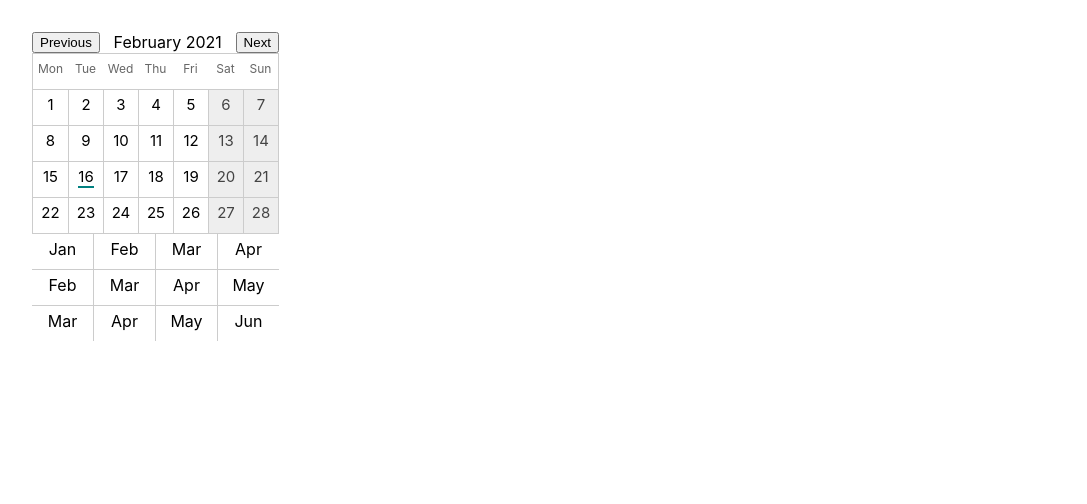
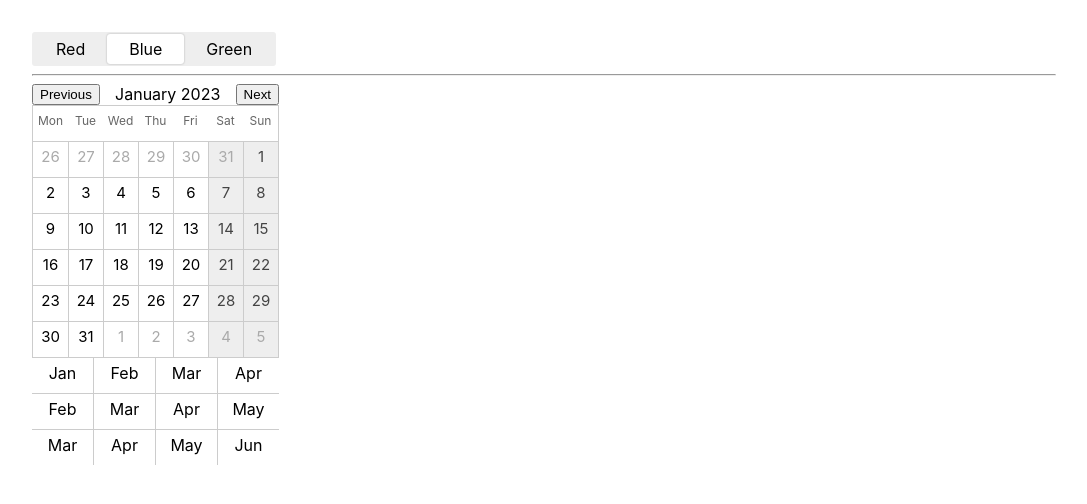
Before and after one commit to mohdovais/react-components, a React (Vite) app: page / in a window 1280 px wide. Shown: the top 504 px of the page, without its empty margins (96-1183 px from the left). Built offline with nearby package versions, Linux system fonts and the light colour scheme.

Commit message:
segmented control

```diff
--- a/package.json
+++ b/package.json
@@ -7,6 +7,7 @@
     "serve": "vite preview"
   },
   "dependencies": {
+    "focus-visible": "^5.2.0",
     "react": "^17.0.0",
     "react-dom": "^17.0.0"
   },
--- a/src/App.tsx
+++ b/src/App.tsx
@@ -1,10 +1,23 @@
 import React from "react";
+import 'focus-visible';
 import Calendar from "./components/calendar/Calendar";
+import {
+  Segment,
+  SegmentedControl,
+} from "./components/segmented-control/SegmentedControl";
 //import countries from "../data/countries.json";
 
 function App(): JSX.Element {
+  const [color, setColor] = React.useState("blue");
   return (
     <div style={{ width: 1024, padding: "2em", margin: "0 auto" }}>
+      <SegmentedControl value={color} onChange={setColor}>
+        {null}
+        <Segment value="red">Red</Segment>
+        <Segment value="blue">Blue</Segment>
+        <Segment value="green">Green</Segment>
+      </SegmentedControl>
+      <hr/>
       <Calendar onSelect={(date) => console.log(date)} />
     </div>
   );
--- a/src/components/calendar/Calendar.tsx
+++ b/src/components/calendar/Calendar.tsx
@@ -10,6 +10,7 @@ interface CalendarProps {
 }
 
 const lazy = () => {
+  return { month: 1, year: 2023 };
   const date = new Date();
   const month = date.getMonth() + 1;
   const year = date.getFullYear();
--- a/src/components/calendar/Month.module.css
+++ b/src/components/calendar/Month.module.css
@@ -28,11 +28,11 @@
     color: #444;
 }
 
-.td:not(.disabled):not(:empty){
+.td:not(.disabled):not(:empty):not(.not_current){
     cursor: pointer;
 }
 
-.td:not(.disabled):not(:empty):hover{
+.td:not(.disabled):not(:empty):not(.not_current):hover{
     background-color: #ddd;
 }
 
@@ -41,9 +41,14 @@
 }
 
 .td > span {
-    border-bottom: 2px solid transparent;
+    border: 2px solid transparent;
 }
 
 .td.today > span {
-    border-color: teal;
+    border-bottom-color: teal;
 }
+
+.weekend.not_current,
+.not_current {
+    color: #aaa;
+}
--- a/src/components/calendar/Month.tsx
+++ b/src/components/calendar/Month.tsx
@@ -15,23 +15,55 @@ interface MonthProps {
 
 const Header = memo(function Header() {
   return (
-    <header className={style.tr}>
+    <div className={style.tr}>
       {weekdays_short.map((weekday) => (
         <div key={weekday} className={style.th}>
           {weekday}
         </div>
       ))}
-    </header>
+    </div>
   );
 });
 
+const date2str = (d: Date) => d.toISOString().split("T")[0];
+
+function resolveDate(
+  y: number,
+  m: number,
+  d: number,
+  daysInMonth: number,
+  daysInPreviousMonth: number
+) {
+  let yy = y;
+  let mm = m;
+  let dd = d;
+  if (dd < 1) {
+    if (mm > 1) {
+      mm = mm - 1;
+      dd = daysInPreviousMonth + dd;
+    } else {
+      yy = yy - 1;
+      mm = 12;
+      dd = daysInPreviousMonth + dd;
+    }
+  } else if (dd > daysInMonth) {
+    if (mm < 12) {
+      mm = mm + 1;
+      dd = dd - daysInMonth;
+    } else {
+      yy = yy + 1;
+      mm = 1;
+      dd = dd - daysInMonth;
+    }
+  }
+  return { yy, mm, dd };
+}
+
+
 export default function Month(props: MonthProps): JSX.Element {
-  const { month, year, max, min, selected, today, onSelect = emptyFn } = props;
-  const daysInMonth = getDaysInMonth(month, year);
+  const { month, year, max, min, selected, onSelect = emptyFn } = props;
   const firstDay = new Date(year, month - 1, 1).getDay();
-  const weeks = Math.ceil((daysInMonth + firstDay - 1) / 7);
-  const rows = [];
-  console.log(firstDay, weeks);
+  const today = date2str(new Date());
 
   const callback = useCallback(
     (event: React.MouseEvent<HTMLDivElement>) => {
@@ -40,37 +72,52 @@ export default function Month(props: MonthProps): JSX.Element {
     [onSelect]
   );
 
-  for (let i = 0; i < weeks; i++) {
-    rows.push(
-      <div key={"week" + i} className={style.tr}>
-        {[1, 2, 3, 4, 5, 6, 7].map((d) => {
-          const day = i * 7 + d - firstDay + 1;
-          const valid = day > 0 && day <= daysInMonth;
-          const date = valid ? toISOString(year, month, day) : "";
+  /**
+   * Week start with Sunday 0 in JavaScript,
+   * however, our week start with Monday
+   * 7
+   */
+  const weekDays =
+    firstDay === 0 ? [-5, -4, -3, -2, -1, 0, 1] : [2, 3, 4, 5, 6, 7, 8];
+  const daysInCurrentMonth = getDaysInMonth(year, month);
+  const daysInPreviousMonth = getDaysInMonth(year, month - 1);
+
+  return (
+    <div className={style.month}>
+      <Header />
+      {[0, 1, 2, 3, 4, 5].map((week) => {
+        return (
+          <div key={"week" + week} className={style.tr}>
+            {weekDays.map((weekDay, index) => {
+              const { yy, mm, dd } = resolveDate(
+                year,
+                month,
+                week * 7 + weekDay - firstDay,
+                daysInCurrentMonth,
+                daysInPreviousMonth
+              );
+              const isCurrentMonth = month === mm;
+              const date = toISOString(yy, mm, dd);
               const className = [
                 style.td,
-            d > 5 ? style.weekend : "",
+                isCurrentMonth ? "" : style.not_current,
+                index > 4 ? style.weekend : "",
                 today === date ? style.today : "",
               ].join(" ");
               return (
                 <div
-              key={"day" + d}
+                  key={"day" + weekDay}
                   className={className}
                   data-date={date}
-              onClick={valid ? callback : undefined}
+                  onClick={isCurrentMonth ? callback : undefined}
                 >
-              <span>{valid ? day : null}</span>
+                  <span>{dd}</span>
+                </div>
+              );
+            })}
           </div>
         );
       })}
     </div>
   );
 }
-
-  return (
-    <div className={style.month}>
-      <Header />
-      {rows}
-    </div>
-  );
-}
--- a/src/components/calendar/Year.tsx
+++ b/src/components/calendar/Year.tsx
@@ -7,8 +7,8 @@ type Selection = { month: number; year: number };
 interface YearProps {
   year: number;
   selected?: string; // 2020-01 = Jan 2020
-  min?: string;
-  max?: string;
+  min?: string; // 2020-01 = Jan 2020
+  max?: string; // 2020-01 = Jan 2020
   onSelect?: (selection: Selection) => void;
 }
 
@@ -18,8 +18,7 @@ type Div = React.DetailedHTMLProps<
 >;
 
 export function Year(props: YearProps): JSX.Element {
-  const { month, year, max, min, onSelect = emptyFn } = props;
-
+  const { year, selected, max = "", min = "", onSelect = emptyFn } = props;
 
   const rows = [];
   for (let i = 0; i < 3; i++) {
--- a/src/components/calendar/utils.ts
+++ b/src/components/calendar/utils.ts
@@ -10,7 +10,7 @@ export const weekdays_long = split(
 );
 export const weekdays_short = split("Mon,Tue,Wed,Thu,Fri,Sat,Sun");
 
-export const getDaysInMonth = (month: number, year: number): number =>
+export const getDaysInMonth = (year: number, month: number): number =>
   new Date(year, month, 0).getDate();
 
 const twoDigits = (num: number): string => (num > 9 ? "" : "0") + num;
--- a/src/components/react.ts
+++ b/src/components/react.ts
@@ -9,6 +9,7 @@ import {
   useEffect as $useEffect,
 } from "react";
 
+
 export const cloneElement = React.cloneElement;
 export const memo = $memo;
 export const useCallback = $useCallback;
--- /dev/null
+++ b/src/components/segmented-control/SegmentedControl.module.css
@@ -0,0 +1,35 @@
+.control {
+  display: inline-block;
+  padding: 2px;
+  border-radius: 3px;
+  background-color: #eee;
+  outline: none ;
+}
+
+.segment {
+  display: inline-block;
+  border: 2px solid transparent;
+  border-radius: 3px;
+  padding: 3px 20px;
+}
+
+.segment:not(.disabled) {
+  cursor: pointer;
+}
+
+.segment:focus {
+  outline: none;
+}
+
+:global(.focus-visible).control .segment.selected {
+  border-color: skyblue;
+}
+
+.control:focus-visible .segment.selected {
+  border-color: skyblue;
+}
+
+.segment.selected {
+  background-color: white;
+  box-shadow: 0 0 2px 0 rgba(0, 0, 0, 0.3);
+}
--- /dev/null
+++ b/src/components/segmented-control/SegmentedControl.tsx
@@ -0,0 +1,88 @@
+import * as React from "react";
+import css from "./SegmentedControl.module.css";
+
+interface SegmentProps<T> {
+  value: T;
+  children: React.ReactNode;
+}
+
+interface SegmentedControlProps<T> {
+  value: T;
+  onChange: (value: T) => void;
+  children: React.ReactNode;
+  className?: string;
+  id?: string;
+  style?: React.CSSProperties;
+}
+
+type ContextType<T> = {
+  value: T;
+  onChange: (value: T) => void;
+};
+
+const SegmentContext = React.createContext<ContextType<any>>({
+  value: undefined,
+  onChange: (value: any) => {},
+});
+
+export function Segment<T>(props: SegmentProps<T>): JSX.Element {
+  const { value, children } = props;
+  const { value: selectedValue, onChange } = React.useContext<ContextType<T>>(
+    SegmentContext
+  );
+  const selected = value === selectedValue;
+  return (
+    <div
+      role="radio"
+      aria-checked={selected}
+      onClick={() => onChange(value)}
+      className={css.segment + " " + (selected ? css.selected : "")}
+    >
+      {children}
+    </div>
+  );
+}
+
+function isSegment(node: React.ReactNode): node is JSX.Element {
+  return React.isValidElement(node) && node.type === Segment;
+}
+
+export function SegmentedControl<T>(
+  props: SegmentedControlProps<T>
+): JSX.Element {
+  const { onChange, value, children, id, className = "", style } = props;
+  const values: T[] = React.Children.toArray(children)
+    .filter(isSegment)
+    .map((child) => child.props.value);
+
+  const onKeyDown = (event: React.KeyboardEvent<HTMLDivElement>) => {
+    const length = values.length;
+    switch (event.key) {
+      case "ArrowDown":
+      case "ArrowRight":
+        event.preventDefault();
+        onChange(values[(values.indexOf(value) + 1) % length]);
+        break;
+      case "ArrowUp":
+      case "ArrowLeft":
+        event.preventDefault();
+        onChange(values[(length + values.indexOf(value) - 1) % length]);
+        break;
+    }
+  };
+
+  return (
+    <div
+      role="radiogroup"
+      className={css.control + " " + className}
+      id={id}
+      style={style}
+      onKeyDown={onKeyDown}
+      tabIndex={0}
+    >
+      <SegmentContext.Provider value={{ value, onChange }}>
+        {children}
+      </SegmentContext.Provider>
+    </div>
+  );
+}
```
Also changed, not shown: src/components/calendar/Week.tsx (added, +37 -0 lines), 1 other file (tests, documents, lock files or other folders). Lines whose indentation alone changed are shown as unchanged.
